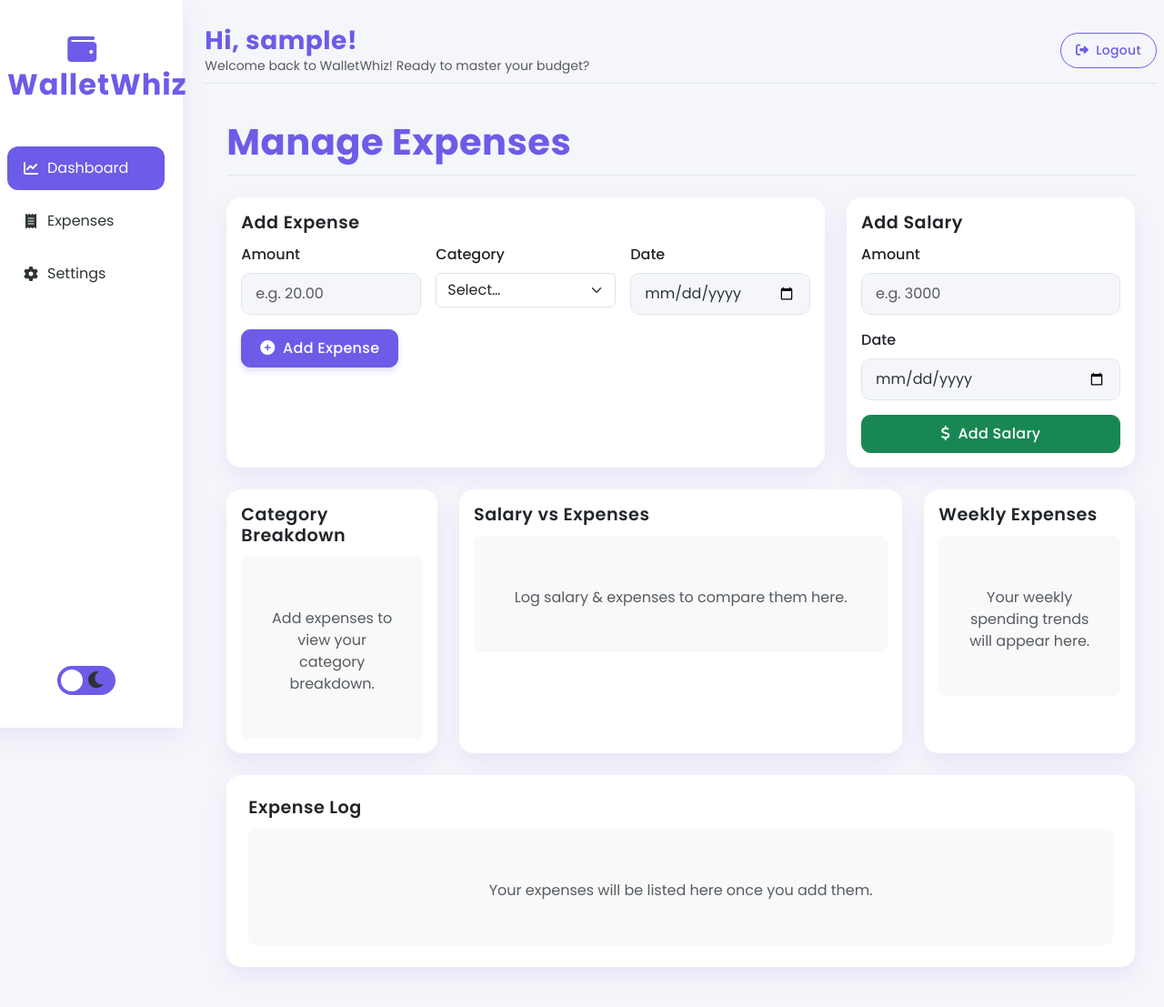
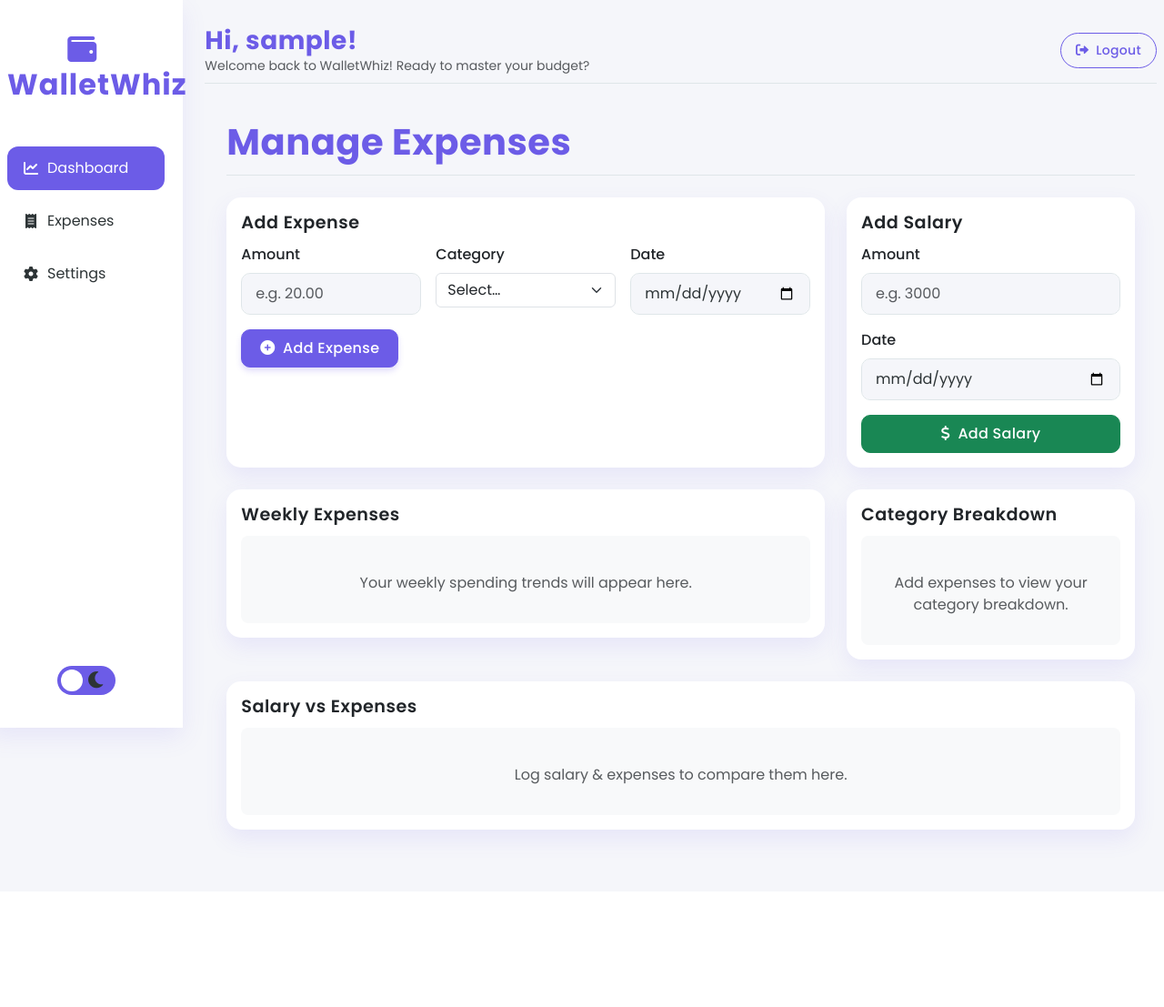
Before and after one commit to alwynsajan/CITS3403-CITS5505_Web_Application, a Flask app: template templates/expense.html in a window 1280 px wide. Shown: the whole page at 91% size. After the commit the page ends 934 px from the top, so only its background shows below. Run offline with Flask 3, Linux system fonts and the light colour scheme; the template is opened without the code that fills it: most values are stand-ins (such as "Sample title", 1, 10 or a date in 2020).

Commit message:
Updated expense.html file to render the graphs. Removed extra grapg cards. Updated js code to render the graphs automatically on expense addition.

```diff
--- a/static/js/expense.js
+++ b/static/js/expense.js
@@ -1,92 +1,133 @@
 // static/js/expense.js
 
 let pieChart, barChart, lineChart;
+let barChartInstance = null;
+let pieChartInstance = null;
+let lineChartInstance = null;
 
 /**
  * Initialize charts and table if we have expense data.
  */
 function initExpenseCharts() {
-  // guard if expenseData is ever undefined or no data
-  if (!window.expenseData || !window.expenseData.hasExpenses) return;
+  // Show/hide empty states and charts based on data
+  const hasExpenses = window.expenseData.hasExpenses;
+  const hasSalary = window.expenseData.hasSalary;
 
-  // 1) Pie chart: category breakdown
-  const pieCtx = document.getElementById('pieChart').getContext('2d');
-  pieChart = new Chart(pieCtx, {
-    type: 'pie',
+  // Weekly Expenses
+  const weeklyEmpty = document.getElementById('weeklyExpensesEmpty');
+  const lineChartEl = document.getElementById('lineChart');
+  if (weeklyEmpty && lineChartEl) {
+    weeklyEmpty.style.display = hasExpenses ? 'none' : 'block';
+    lineChartEl.style.display = hasExpenses ? 'block' : 'none';
+  }
+
+  // Category Breakdown
+  const categoryEmpty = document.getElementById('categoryBreakdownEmpty');
+  const pieChartEl = document.getElementById('pieChart');
+  if (categoryEmpty && pieChartEl) {
+    categoryEmpty.style.display = hasExpenses ? 'none' : 'block';
+    pieChartEl.style.display = hasExpenses ? 'block' : 'none';
+  }
+
+  // Salary vs Expenses
+  const salaryEmpty = document.getElementById('salaryVsExpensesEmpty');
+  const barChartEl = document.getElementById('barChart');
+  if (salaryEmpty && barChartEl) {
+    salaryEmpty.style.display = (hasExpenses || hasSalary) ? 'none' : 'block';
+    barChartEl.style.display = (hasExpenses || hasSalary) ? 'block' : 'none';
+  }
+
+  // Now initialize the charts if they should be visible
+  if (hasExpenses && lineChartEl && lineChartEl.style.display === 'block') {
+    if (lineChartInstance) {
+      lineChartInstance.destroy();
+    }
+    lineChartInstance = new Chart(lineChartEl, {
+      type: "line",
       data: {
-      labels: window.expenseData.monthlyCategorywiseExpenses.categories,
+        labels: Object.keys(window.expenseData.weeklyExpense),
         datasets: [{
-        data: window.expenseData.monthlyCategorywiseExpenses.expensePercentage,
-        backgroundColor: [
-          '#6c5ce7', '#00cec9', '#0984e3', '#00b894', '#ff7675', '#fdcb6e'
-        ]
+          label: "Weekly Spending",
+          data: Object.values(window.expenseData.weeklyExpense),
+          borderColor: "#6932dd",
+          fill: true,
+          tension: 0.4,
+          pointBackgroundColor: "#fff",
+          pointBorderColor: "#6932dd",
+          pointRadius: 5
         }]
+      },
+      options: {
+        responsive: true,
+        maintainAspectRatio: false,
+        plugins: {
+          legend: { display: false }
+        },
+        scales: {
+          y: { display: false },
+          x: { display: false }
+        }
       }
     });
+  }
 
-  // 2) Bar chart: salary vs expenses
-  const barCtx = document.getElementById('barChart').getContext('2d');
-  barChart = new Chart(barCtx, {
+
+
+  if ((hasExpenses || hasSalary) && barChartEl && barChartEl.style.display === 'block') {
+    if (barChartInstance) {
+      barChartInstance.destroy();
+    }
+    const salaryData = window.expenseData.expenseAndSalary?.salaryData ?? Array(12).fill(0);
+    const expenseData = window.expenseData.expenseAndSalary?.expenseData ?? Array(12).fill(0);
+
+    barChartInstance = new Chart(barChartEl, {
       type: 'bar',
       data: {
-      labels: window.expenseData.expenseAndSalary.labels,
+        labels: ["Jan", "Feb", "Mar", "Apr", "May", "Jun", "Jul", "Aug", "Sep", "Oct", "Nov", "Dec"],
         datasets: [
           {
             label: 'Salary',
-          data: window.expenseData.expenseAndSalary.salaryData,
-          backgroundColor: '#6c5ce7'
+            data: salaryData,
+            backgroundColor: '#6c5ce7',
+            borderRadius: { topLeft: 10, topRight: 10 },
+            barThickness: 20
           },
           {
             label: 'Expenses',
-          data: window.expenseData.expenseAndSalary.expenseData,
-          backgroundColor: '#00cec9'
+            data: expenseData,
+            backgroundColor: '#00cec9',
+            borderRadius: { topLeft: 10, topRight: 10 },
+            barThickness: 20
           }
         ]
+      },
+      options: {
+        responsive: true,
+        maintainAspectRatio: false,
+        plugins: {
+          legend: { position: 'top' },
+          tooltip: { mode: 'index', intersect: false }
+        },
+        interaction: { mode: 'index', intersect: false },
+        scales: {
+          x: {
+            stacked: false,
+            grid: { display: false }
+          },
+          y: {
+            beginAtZero: true,
+            stacked: false,
+            grid: { color: '#f1f1f1' }
+          }
+        }
       }
     });
-
-  // 3) Line chart: weekly spending
-  const lineCtx = document.getElementById('lineChart').getContext('2d');
-  lineChart = new Chart(lineCtx, {
-    type: 'line',
-    data: {
-      labels: Object.keys(window.expenseData.weeklyExpense),
-      datasets: [{
-        label: 'Weekly Spending',
-        data: Object.values(window.expenseData.weeklyExpense),
-        fill: false,
-        borderColor: '#0984e3',
-        tension: 0.3
-      }]
   }
-  });
-
-  // 4) Populate the expense log table
-  updateExpenseTable(window.expenseData.expenses);
-}
-
-/**
- * Render the expense table rows
- */
-function updateExpenseTable(expenses) {
-  const tbody = document.querySelector('#expenseLog tbody');
-  if (!tbody) return;
-  tbody.innerHTML = '';
-  expenses.forEach(exp => {
-    const row = document.createElement('tr');
-    row.innerHTML = `
-      <td>${exp.date}</td>
-      <td>$${exp.amount.toFixed(2)}</td>
-      <td>${exp.category}</td>
-    `;
-    tbody.appendChild(row);
-  });
 }
 
 /**
  * Handle adding a new expense via AJAX
- */
-async function saveExpense(event) {
+ */async function saveExpense(event) {
   event.preventDefault();
   const form = document.getElementById('expenseForm');
   const btn  = form.querySelector('button[type="submit"]');
@@ -116,7 +157,6 @@
 
     // unpack either { data: {...} } or raw {...}
     window.expenseData = result.data ?? result;
-
     initExpenseCharts();
     showAlert('Expense added successfully!', 'success');
     form.reset();
@@ -163,6 +203,8 @@
     // unpack either { data: {...} } or raw {...}
     window.expenseData = result.data ?? result;
 
+    console.log(window.expenseData)
+
     initExpenseCharts();
     showAlert('Salary added successfully!', 'success');
     form.reset();
--- a/templates/expense.html
+++ b/templates/expense.html
@@ -19,7 +19,7 @@
       <div class="card h-100">
         <div class="card-body">
           <h5 class="card-title">Add Expense</h5>
-          <form id="expenseForm" method="POST" action="/expense/addExpense" class="row g-3">
+          <form id="expenseForm" class="row g-3">
             <div class="col-md-4">
               <label class="form-label">Amount</label>
               <input type="number" name="amount" class="form-control" placeholder="e.g. 20.00" required>
@@ -78,61 +78,59 @@
 
   </div>
 
-  <!-- Second Row: Pie + Bar + Line charts -->
+  <!-- Second Row: Weekly Expenses + Category Breakdown -->
 <div class="row g-4 mb-4">
-
-    <div class="col-md-3">
-      <div class="card h-100">
+  <!-- Weekly Expenses Card -->
+<div class="col-md-8">
+  <div class="card chart-card">
     <div class="card-body">
-          <h5 class="card-title">Category Breakdown</h5>
-          {% if not data.hasExpenses %}
-            <div class="empty-state py-5 text-center">
-              <i class="empty-state-icon bi bi-pie-chart-fill"></i>
-              <p class="mt-2 text-muted">Add expenses to view your category breakdown.</p>
+      <h5 class="card-title">Weekly Expenses</h5>
+      <div id="weeklyExpensesEmpty" class="empty-state" style="display: {% if not data.hasExpenses %}flex{% else %}none{% endif %};">
+        <i class="empty-state-icon bi bi-graph-up"></i>
+        <p class="mt-2 text-muted">Your weekly spending trends will appear here.</p>
       </div>
-          {% else %}
-            <canvas id="pieChart"></canvas>
-          {% endif %}
+      <div class="chart-container" style="display: {% if data.hasExpenses %}flex{% else %}none{% endif %};">
+        <canvas id="lineChart"></canvas>
+      </div>
     </div>
   </div>
 </div>
 
-    <div class="col-md-6">
-      <div class="card h-100">
+<!-- Category Breakdown Card -->
+<div class="col-md-4">
+  <div class="card chart-card">
     <div class="card-body">
-          <h5 class="card-title">Salary vs Expenses</h5>
-          {% if not data.hasExpenses %}
-            <div class="empty-state py-5 text-center">
-              <i class="empty-state-icon bi bi-bar-chart-fill"></i>
-              <p class="mt-2 text-muted">Log salary &amp; expenses to compare them here.</p>
+      <h5 class="card-title">Category Breakdown</h5>
+      <div id="categoryBreakdownEmpty" class="empty-state" style="display: {% if not data.hasExpenses %}flex{% else %}none{% endif %};">
+        <i class="empty-state-icon bi bi-pie-chart-fill"></i>
+        <p class="mt-2 text-muted">Add expenses to view your category breakdown.</p>
       </div>
-          {% else %}
-            <canvas id="barChart"></canvas>
-          {% endif %}
+      <div class="chart-container" style="display: {% if data.hasExpenses %}flex{% else %}none{% endif %};">
+        <canvas id="pieChart"></canvas>
+      </div>
     </div>
   </div>
 </div>
 
-    <div class="col-md-3">
-      <div class="card h-100">
+<!-- Salary vs Expenses Card -->
+<div class="col-md-12">
+  <div class="card chart-card">
     <div class="card-body">
-          <h5 class="card-title">Weekly Expenses</h5>
-          {% if not data.hasExpenses %}
-            <div class="empty-state py-5 text-center">
-              <i class="empty-state-icon bi bi-graph-up"></i>
-              <p class="mt-2 text-muted">Your weekly spending trends will appear here.</p>
+      <h5 class="card-title">Salary vs Expenses</h5>
+      <div id="salaryVsExpensesEmpty" class="empty-state" style="display: {% if not data.hasExpenses and not data.hasSalary %}flex{% else %}none{% endif %};">
+        <i class="empty-state-icon bi bi-bar-chart-fill"></i>
+        <p class="mt-2 text-muted">Log salary &amp; expenses to compare them here.</p>
       </div>
-          {% else %}
-            <canvas id="lineChart"></canvas>
-          {% endif %}
+      <div class="chart-container" style="display: {% if data.hasExpenses or data.hasSalary %}flex{% else %}none{% endif %};">
+        <canvas id="barChart"></canvas>
+      </div>
     </div>
   </div>
 </div>
 
-  </div>
 
   <!-- Expense Log Table -->
-  <div class="card p-4">
+  <!-- <div class="card p-4">
     <h5 class="card-title">Expense Log</h5>
     {% if not data.hasExpenses %}
       <div class="empty-state py-5 text-center">
@@ -145,11 +143,10 @@
           <tr><th>Date</th><th>Amount</th><th>Category</th></tr>
         </thead>
         <tbody>
-          <!-- JS will populate rows here -->
         </tbody>
       </table>
     {% endif %}
-  </div>
+  </div> -->
 
 </div>
 {% endblock %}
```
Lines whose indentation alone changed are shown as unchanged.
